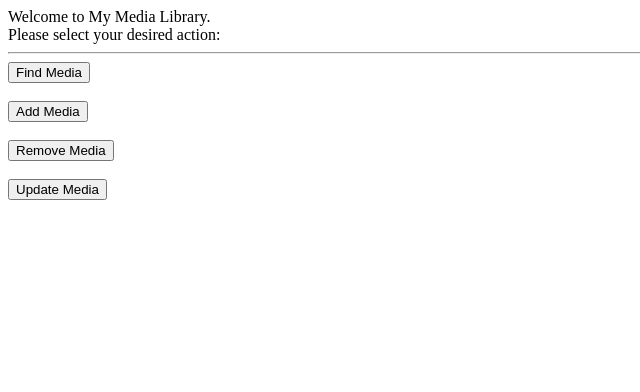
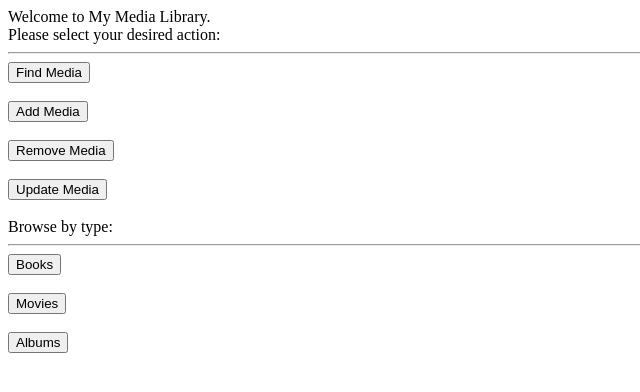
Before and after one commit to Gabe-Goodman/My-Media-Library, a website: page public/index.html in a window 1280 px wide. Shown: the whole page, without its empty margins (0-640 px from the left). Drawn offline with Linux system fonts and the light colour scheme.

Commit message:
Add 'browse by type', formatting changes

```diff
--- a/public/index.html
+++ b/public/index.html
@@ -23,6 +23,17 @@
         <form action="/update-media.html">
             <button>Update Media</button>
         </form> <br>
+        Browse by type:
+        <hr/>
+        <form action="/media-library/books">
+            <button>Books</button>
+        </form> <br>
+        <form action="/media-library/movies">
+            <button>Movies</button>
+        </form> <br>
+        <form action="/media-library/albums">
+            <button>Albums</button>
+        </form>
     </div>
   </body>
 </html>
```
Also changed, not shown: public/add-media.html (+2 -0 lines), public/find-media.html (+4 -1 lines), public/remove-media.html (+2 -0 lines), public/update-media.html (+2 -0 lines), test/_mediaLibraryApi.js (+1 -380 lines), README.md.
